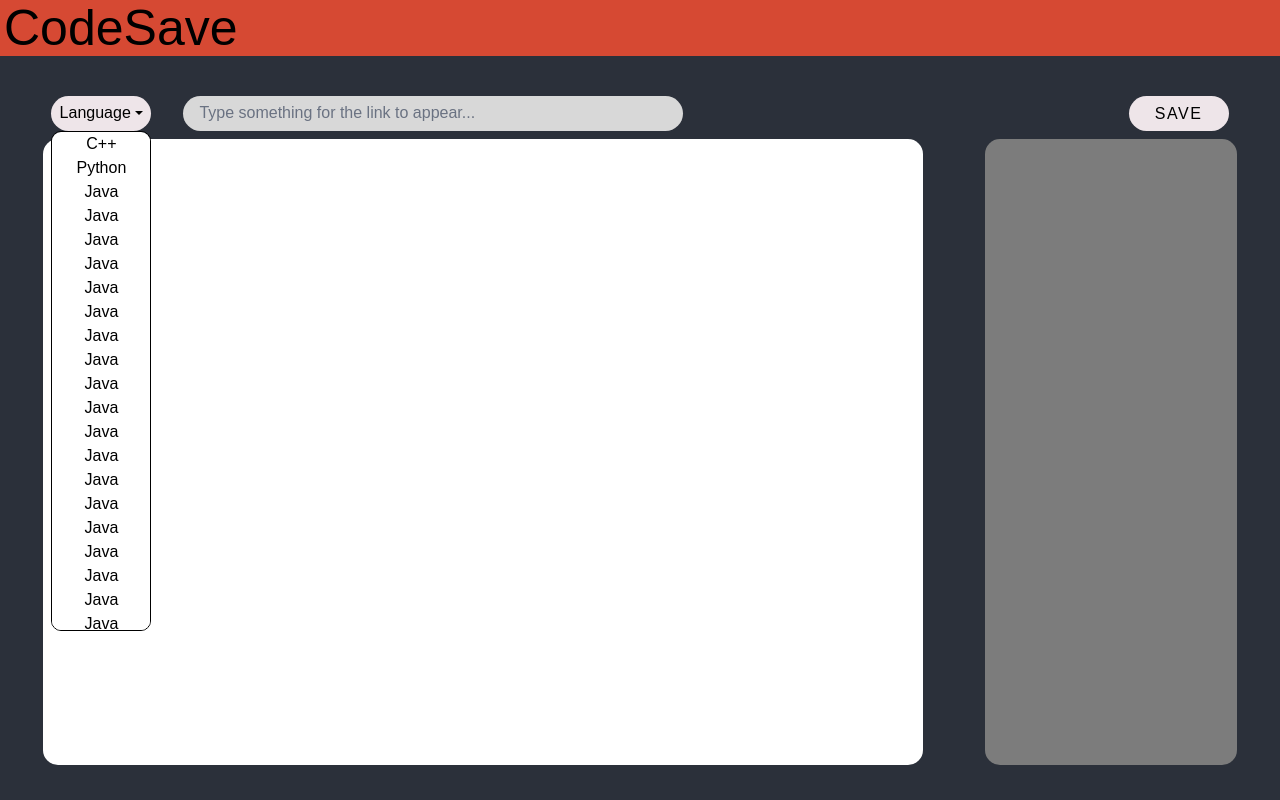
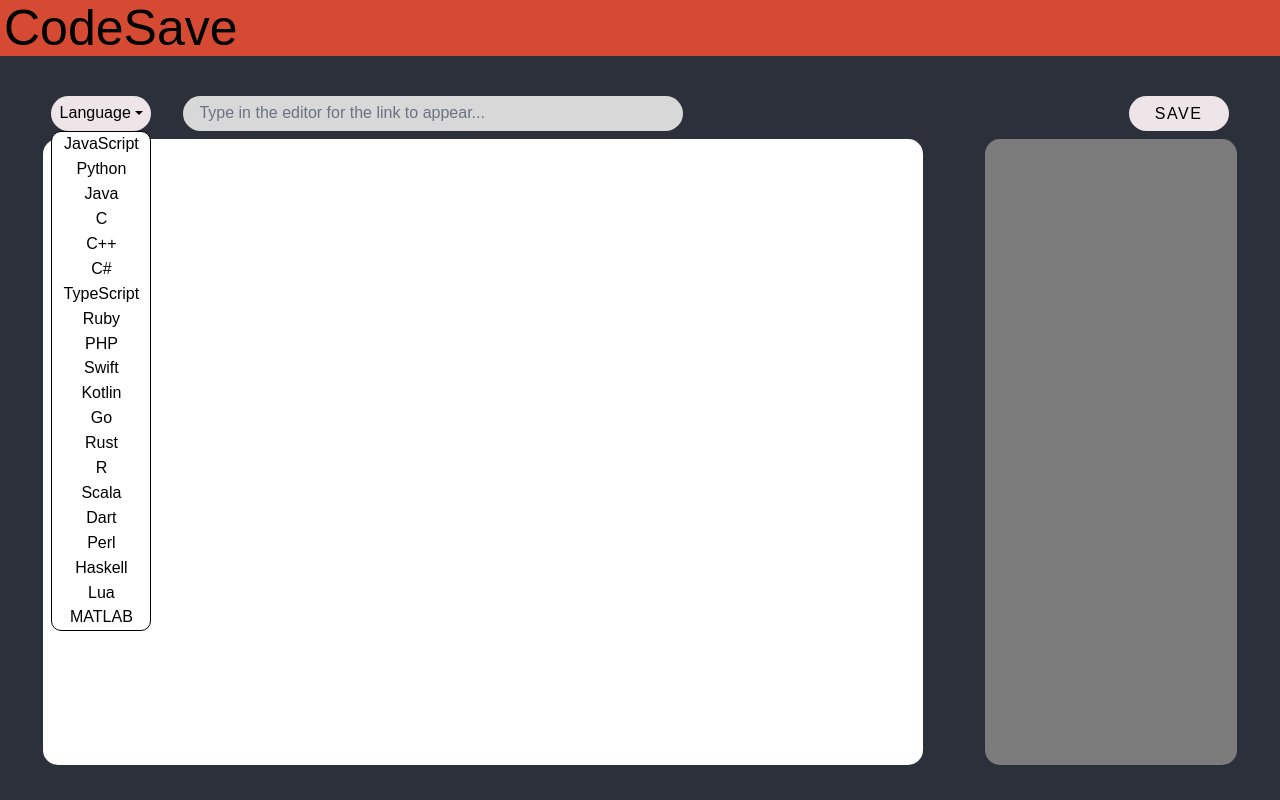
Before and after one commit to Yuunpiur/CodeSave, a React (Vite) app in the folder frontend/: page / in a window 1280 px wide. Both pictures are taken after a click on the button 139 px from the left and 113 px from the top of the page. Built offline with nearby package versions, Linux system fonts and the light colour scheme; a web font is replaced by a local one.

Commit message:
added the menu options

```diff
--- a/frontend/src/code-page.jsx
+++ b/frontend/src/code-page.jsx
@@ -19,7 +19,7 @@
             <input
               className="code-link bg-[#D8D8D8] rounded-[50px] h-full p-4 w-125 text-gray-500 jersey-25-regular"
               type="text"
-              value={"Type something for the link to appear..."}
+              value={"Type in the editor for the link to appear..."}
             />
           </div>
           <div className="code-editor  bg-white  rounded-[15px] h-[90%] w-full"></div>
--- a/frontend/src/drop-down-menu.jsx
+++ b/frontend/src/drop-down-menu.jsx
@@ -39,75 +39,14 @@
         </button>
         {activateMenu ? (
           <div className="menu w-25 h-125 absolute bg-white left-0 top-full border border-black rounded-[10px] flex flex-col overflow-y-auto">
-            <button className="w-full h-7.5 hover:bg-gray-300 rounded-[10px] cursor-pointer">
-              C++
-            </button>
-            <button className="w-full h-7.5 hover:bg-gray-300 rounded-[10px] cursor-pointer">
-              Python
-            </button>
-            <button className="w-full h-7.5 hover:bg-gray-300 rounded-[10px] cursor-pointer">
-              Java
-            </button>
-            <button className="w-full h-7.5 hover:bg-gray-300 rounded-[10px] cursor-pointer">
-              Java
-            </button>
-            <button className="w-full h-7.5 hover:bg-gray-300 rounded-[10px] cursor-pointer">
-              Java
-            </button>
-            <button className="w-full h-7.5 hover:bg-gray-300 rounded-[10px] cursor-pointer">
-              Java
-            </button>
-            <button className="w-full h-7.5 hover:bg-gray-300 rounded-[10px] cursor-pointer">
-              Java
-            </button>
-            <button className="w-full h-7.5 hover:bg-gray-300 rounded-[10px] cursor-pointer">
-              Java
-            </button>
-            <button className="w-full h-7.5 hover:bg-gray-300 rounded-[10px] cursor-pointer">
-              Java
-            </button>
-            <button className="w-full h-7.5 hover:bg-gray-300 rounded-[10px] cursor-pointer">
-              Java
-            </button>
-            <button className="w-full h-7.5 hover:bg-gray-300 rounded-[10px] cursor-pointer">
-              Java
-            </button>
-            <button className="w-full h-7.5 hover:bg-gray-300 rounded-[10px] cursor-pointer">
-              Java
-            </button>
-            <button className="w-full h-7.5 hover:bg-gray-300 rounded-[10px] cursor-pointer">
-              Java
-            </button>
-            <button className="w-full h-7.5 hover:bg-gray-300 rounded-[10px] cursor-pointer">
-              Java
-            </button>
-            <button className="w-full h-7.5 hover:bg-gray-300 rounded-[10px] cursor-pointer">
-              Java
-            </button>
-            <button className="w-full h-7.5 hover:bg-gray-300 rounded-[10px] cursor-pointer">
-              Java
-            </button>
-            <button className="w-full h-7.5 hover:bg-gray-300 rounded-[10px] cursor-pointer">
-              Java
-            </button>
-            <button className="w-full h-7.5 hover:bg-gray-300 rounded-[10px] cursor-pointer">
-              Java
-            </button>
-            <button className="w-full h-7.5 hover:bg-gray-300 rounded-[10px] cursor-pointer">
-              Java
-            </button>
-            <button className="w-full h-7.5 hover:bg-gray-300 rounded-[10px] cursor-pointer">
-              Java
-            </button>
-            <button className="w-full h-7.5 hover:bg-gray-300 rounded-[10px] cursor-pointer">
-              Java
-            </button>
-            <button className="w-full h-7.5 hover:bg-gray-300 rounded-[10px] cursor-pointer">
-              Java
-            </button>
-            <button className="w-full h-7.5 hover:bg-gray-300 rounded-[10px] cursor-pointer">
-              Java
-            </button>
+            {programmingLanguages.map((element, index) => (
+              <button
+                className="w-full h-7.5 hover:bg-gray-300 rounded-[10px] cursor-pointer"
+                key={index}
+              >
+                {element}
+              </button>
+            ))}
           </div>
         ) : null}
       </div>
--- a/frontend/src/main.css
+++ b/frontend/src/main.css
@@ -8,6 +8,4 @@
         font-weight: 400;
         font-style: normal;
     }
-
-
 }
```
